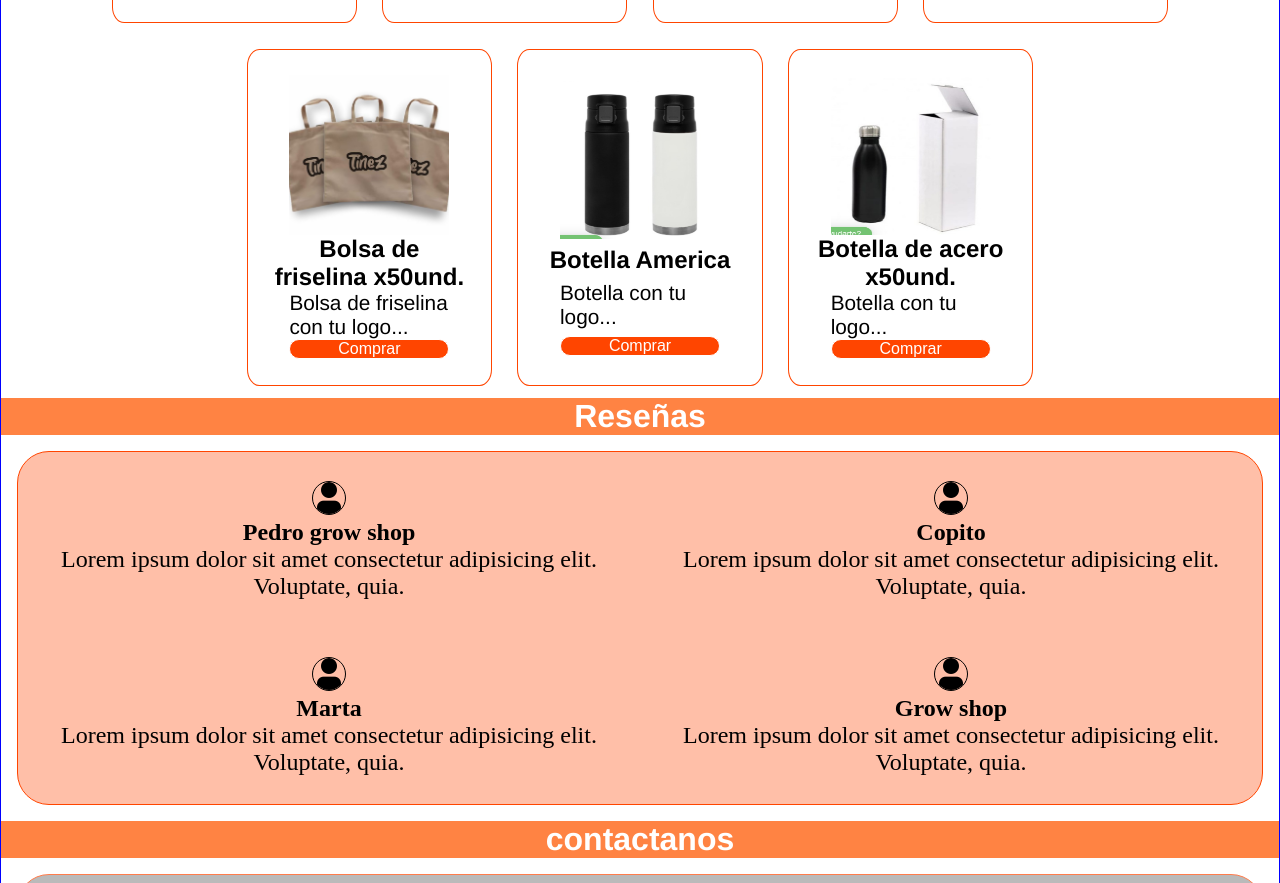
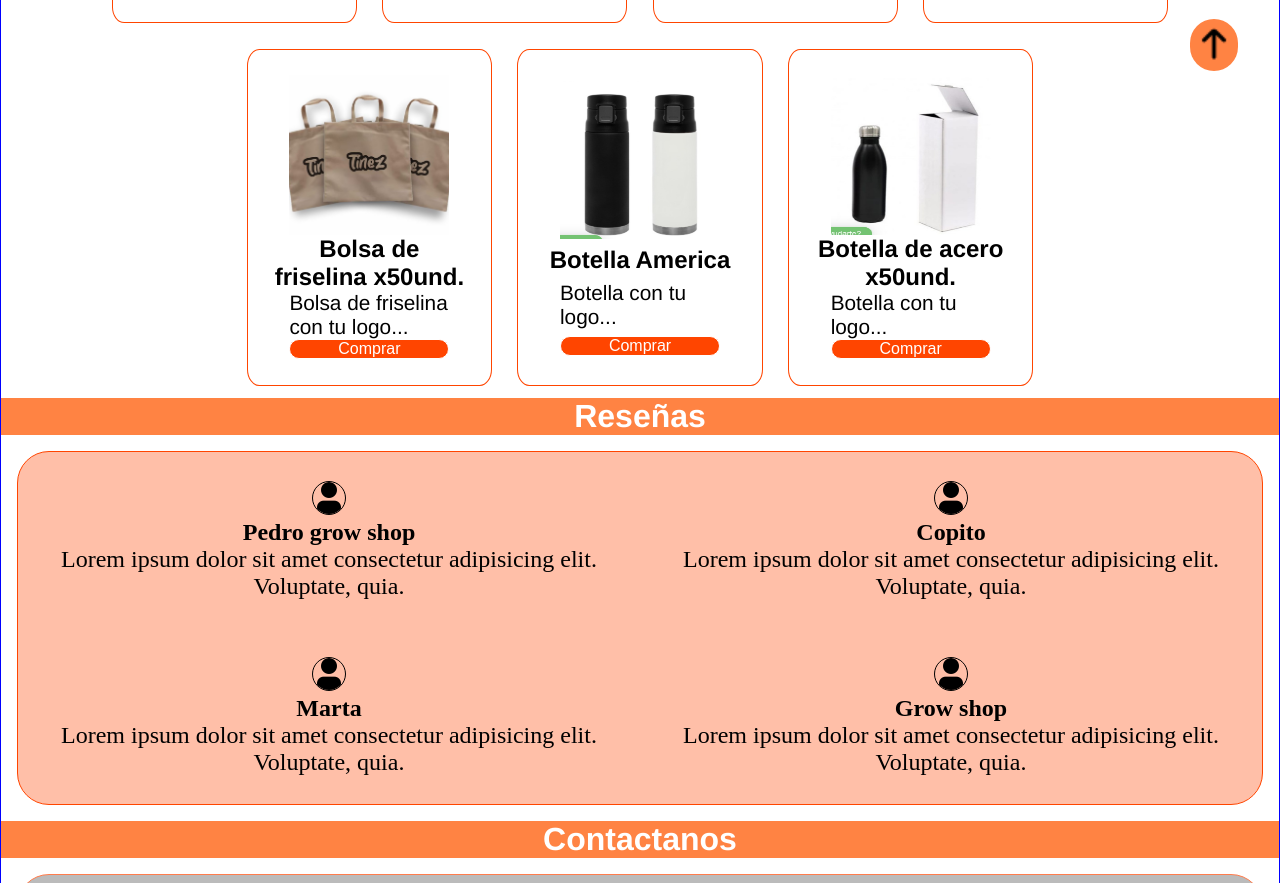
Before and after one commit to JessicaPe7/Proyecto-Talento-Tech, a plain HTML site: page index.html in a window 1280 px wide. Shown: the part 709-1592 px from the top of the page. Drawn offline with Linux system fonts and the light colour scheme; grey boxes are pictures that could not be loaded; a web font is replaced by a local one.

Commit message:
Boton volver

```diff
--- a/css/style.css
+++ b/css/style.css
@@ -28,6 +28,19 @@ main{
 .scrol{
     scroll-margin-top: 4.5rem;
 }
+.volver img{
+    width: 3rem;
+    height: 3rem;
+}
+.volver{
+    position: fixed;
+    z-index: 1000;
+    border-radius: 3.5rem;
+    background-color: rgb(255, 131, 67);
+    top: 90%;
+    left: 90%;
+    cursor:pointer;
+}
 /**********************HEADER***********************************HEADER**************************************/
 .pres{
     max-width: 100%;
@@ -37,6 +50,7 @@ main{
     align-items: flex-end;
     background-color: rgb(255, 131, 67);
     padding-top: 0;
+
 }
 
 .logo1{
@@ -140,6 +154,9 @@ li{
     font-size: 2rem;
     color:white;
     background-color: rgb(255, 131, 67);
+    position: -webkit-sticky;
+    position: sticky;
+    top: -1px;
 }
 .sec2{
     display: flex;
@@ -291,10 +308,15 @@ li{
     .articulo{
         max-width: 10rem;
     }
+    .volver{
+        left: 87%;
+        top: 90%;
+    }
+
     }
 
 /*TABLET*/
-@media screen and (min-width: 768){
+@media screen and (min-width: 450){
     .sec5 {background-color: white;}
     }
 
@@ -340,6 +362,10 @@ li{
     .desc-articulo{
         font-size: .9rem;
     }
+    .volver{
+        left: 93vw;
+        top: 91vh;
+    }
     }
 
 
--- a/index.html
+++ b/index.html
@@ -12,7 +12,7 @@
     <link href="https://fonts.googleapis.com/css2?family=DynaPuff:wght@400..700&display=swap" rel="stylesheet">
 </head>
 <body>
-    <header class="pres">
+    <header class="pres" id="volver">
         <img class="logo1" src="./img/Logo.png" alt="Logo de Pagina">
         <h1 class="tienda">Tu logo en todo</h1>
     </header>
@@ -31,7 +31,10 @@
     </nav>
 
     <main>
-        <section class="sec1">
+        <div class="volver">
+            <a  href="#volver"><img src="./img/arrow-small-up.png" alt="volver aariba"></a>
+        </div>
+            <section class="sec1">
             <div class="imagen-logo">
                 <img class="logo" src="./img/m tinez nuevo logo (1).png" alt="Logo tinez grande">
             </div>
@@ -147,7 +150,7 @@
             </div>
         </section>
 
-        <h2 class="texto2">contactanos</h2>
+        <h2 class="texto2">Contactanos</h2>
         <section class="sec5 scrol" id="contacto">
             <p class="textop">¿En que podemos ayudarte?</p>
             <p class="textop"> Te Podes comunicar con nosotros de Lunes a Viernes de 9 a 18hs.</p>
```
Also changed, not shown: img/arrow-small-up.png (added).
